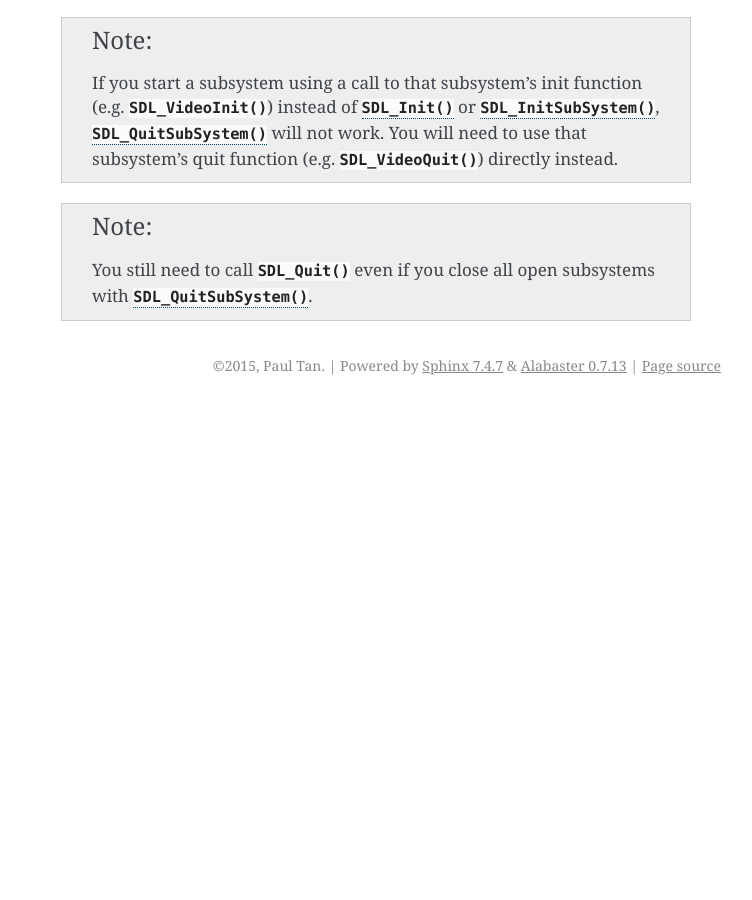
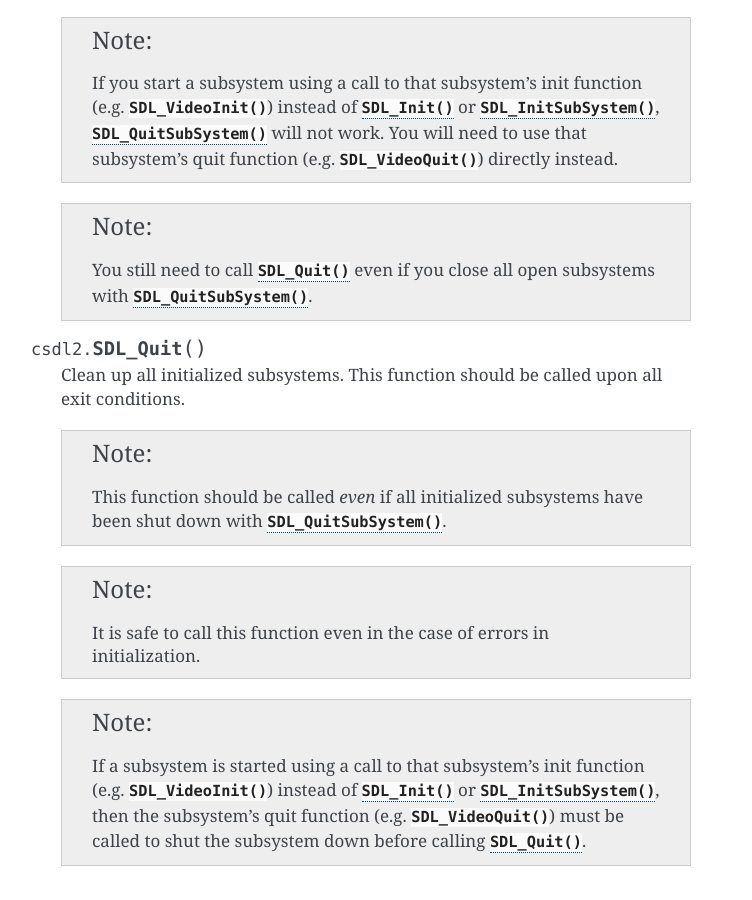
Before and after one commit to pyokagan/pycsdl2, a Sphinx documentation site: the page built from docs/api/init.rst, in a window 1280 px wide and 900 px high, scrolled down 1687 px. Shown: the whole window, without its empty margins (389-1141 px from the left). Built offline with Sphinx 7.4.7, drawn with Linux system fonts in a browser that asks for light colours; before the commit the page ends 2092 px from its top, so only the background shows below that.

Commit message:
init: implement SDL_Quit()

```diff
--- a/docs/api/init.rst
+++ b/docs/api/init.rst
@@ -100,3 +100,26 @@ Shutdown
 
       You still need to call :func:`SDL_Quit` even if you close all open
       subsystems with :func:`SDL_QuitSubSystem`.
+
+.. function:: SDL_Quit()
+
+   Clean up all initialized subsystems. This function should be called upon all
+   exit conditions.
+
+   .. note::
+
+      This function should be called *even* if all initialized subsystems have
+      been shut down with :func:`SDL_QuitSubSystem`.
+
+   .. note::
+
+      It is safe to call this function even in the case of errors in
+      initialization.
+
+   .. note::
+
+      If a subsystem is started using a call to that subsystem's init function
+      (e.g. :func:`SDL_VideoInit`) instead of :func:`SDL_Init` or
+      :func:`SDL_InitSubSystem`, then the subsystem's quit function (e.g.
+      :func:`SDL_VideoQuit`) must be called to shut the subsystem down before
+      calling :func:`SDL_Quit`.
```
Also changed, not shown: 3 other files.
